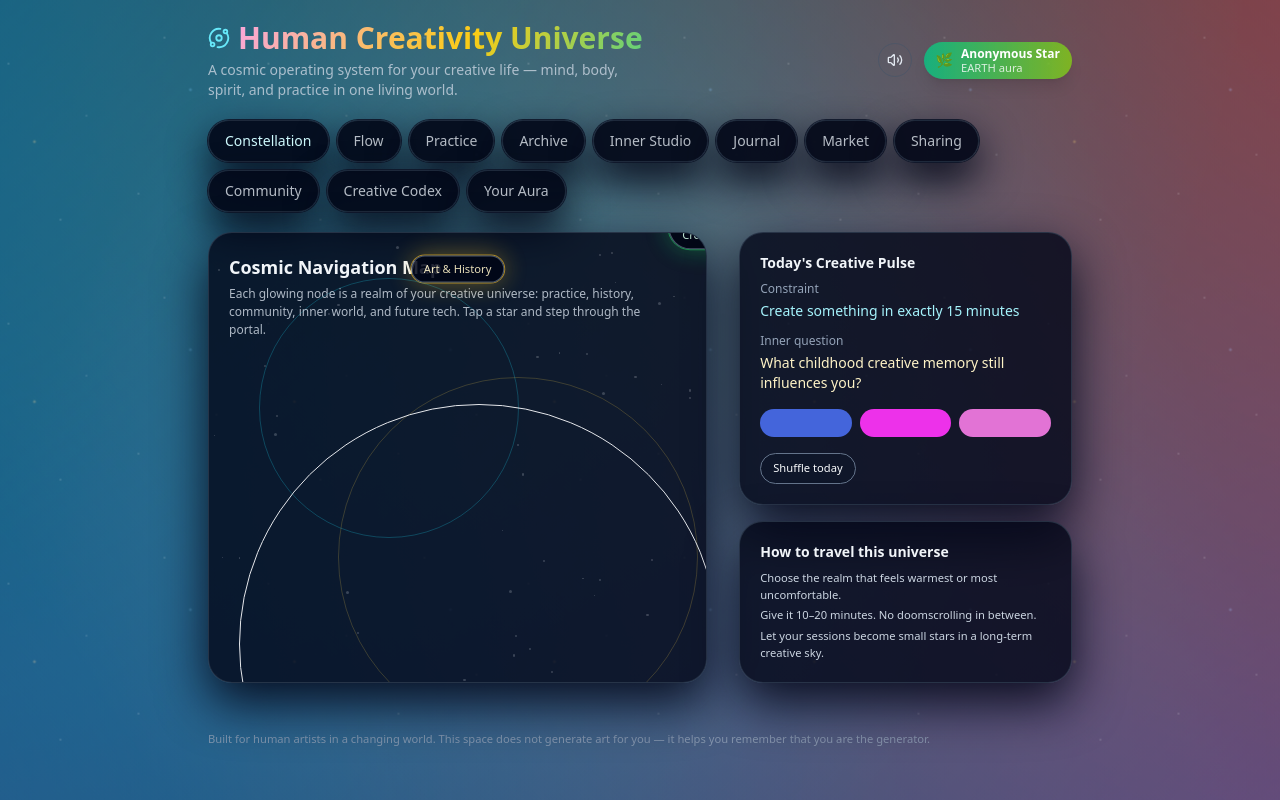
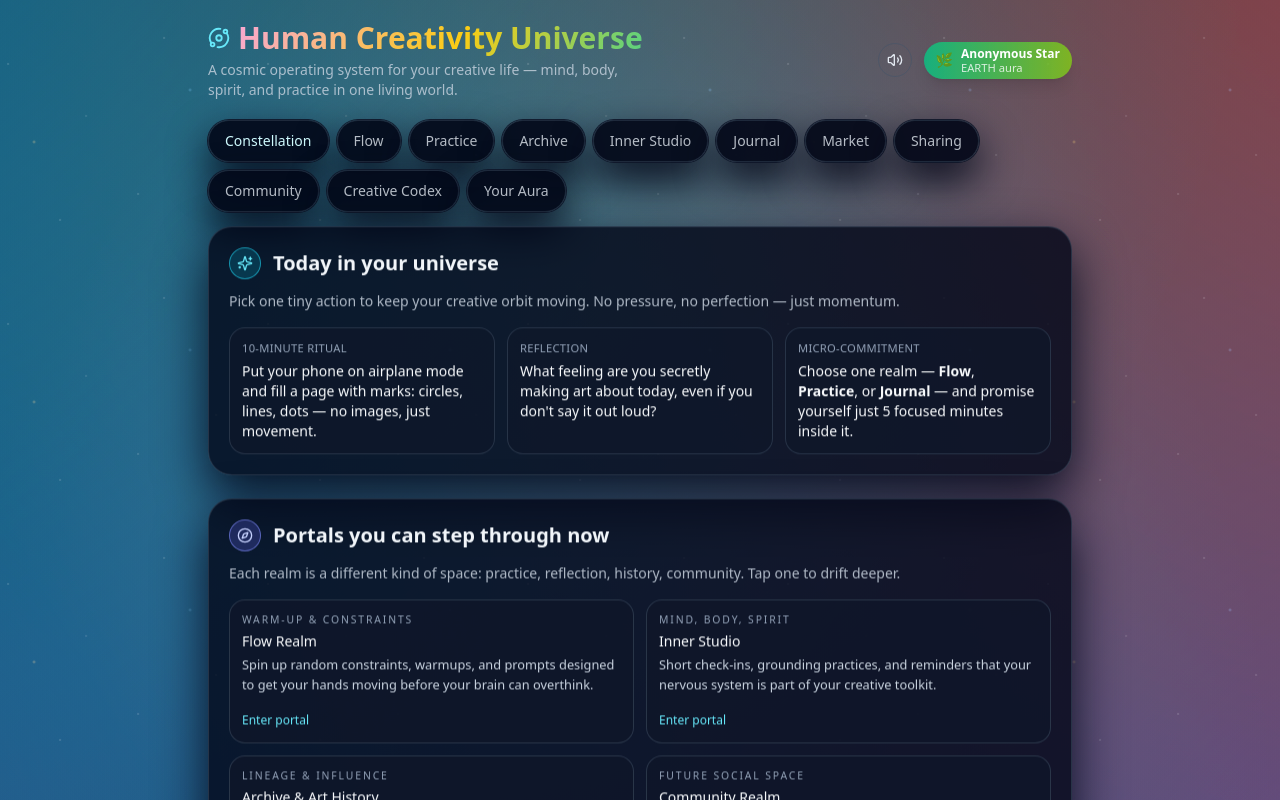
Before and after one commit to Dacolon/Human-Creativity, a Next.js app: page / in a window 1280 px wide. Shown: the top 800 px of the page. Built offline with nearby package versions, Linux system fonts and the light colour scheme.

Commit message:
Update page.tsx

```diff
--- a/app/page.tsx
+++ b/app/page.tsx
@@ -1,213 +1,186 @@
 'use client';
 
-import React from 'react';
 import { motion } from 'framer-motion';
+import { Compass, Clock, Sparkles, PenTool } from 'lucide-react';
 import Link from 'next/link';
-import { constraints, challenges } from '../data/constants';
-import { generateRandomColor } from '../utils/colors';
 
-type Star = {
-  x: number;
-  y: number;
-  size: number;
-  delay: number;
+const floatTransition = {
+  duration: 10,
+  repeat: Infinity,
+  repeatType: 'reverse' as const,
+  ease: 'easeInOut' as const
 };
 
-const nodes = [
-  { href: '/flow', label: 'Flow', ring: 'cyan' },
-  { href: '/practice', label: 'Practice', ring: 'emerald' },
-  { href: '/museum', label: 'Archive', ring: 'gold' },
-  { href: '/wellbeing', label: 'Inner Studio', ring: 'rose' },
-  { href: '/market', label: 'Market', ring: 'cyan' },
-  { href: '/marketing', label: 'Sharing', ring: 'gold' },
-  { href: '/community', label: 'Community', ring: 'emerald' },
-  { href: '/codex', label: 'Creative Codex', ring: 'rose' },
-  { href: '/codex/funding', label: 'Funding', ring: 'cyan' },
-  { href: '/codex/art-history', label: 'Art & History', ring: 'gold' },
-  { href: '/codex/ai-creation', label: 'AI & Creation', ring: 'emerald' },
-  { href: '/codex/isolation', label: 'Solitude', ring: 'rose' }
-];
+export default function HomePage() {
+  return (
+    <div className="space-y-5 pb-4">
+      {/* Row 1: Today in your universe */}
+      <motion.section
+        className="card float-slow"
+        initial={{ opacity: 0, y: 12 }}
+        animate={{ opacity: 1, y: 0 }}
+        transition={{ duration: 0.6, ease: 'easeOut' }}
+      >
+        <div className="flex items-center gap-3 mb-3">
+          <div className="inline-flex h-8 w-8 items-center justify-center rounded-full bg-cyan-500/20 border border-cyan-400/60">
+            <Sparkles size={16} className="text-cyan-300" />
+          </div>
+          <h2 className="cosmic-section-title font-space">
+            Today in your universe
+          </h2>
+        </div>
+        <p className="cosmic-subtle mb-4">
+          Pick one tiny action to keep your creative orbit moving. No pressure,
+          no perfection — just momentum.
+        </p>
 
-function pick(seed: number, arr: string[]) {
-  return arr[Math.abs(Math.floor(Math.sin(seed) * 10000)) % arr.length];
+        <div className="grid gap-3 md:grid-cols-3">
+          <div className="rounded-2xl bg-slate-900/70 border border-slate-700/70 p-3">
+            <p className="text-[0.7rem] uppercase tracking-wide text-slate-400 mb-1">
+              10-minute ritual
+            </p>
+            <p className="text-sm text-slate-50">
+              Put your phone on airplane mode and fill a page with marks:
+              circles, lines, dots — no images, just movement.
+            </p>
+          </div>
+          <div className="rounded-2xl bg-slate-900/70 border border-slate-700/70 p-3">
+            <p className="text-[0.7rem] uppercase tracking-wide text-slate-400 mb-1">
+              Reflection
+            </p>
+            <p className="text-sm text-slate-50">
+              What feeling are you secretly making art about today, even if you
+              don&apos;t say it out loud?
+            </p>
+          </div>
+          <div className="rounded-2xl bg-slate-900/70 border border-slate-700/70 p-3">
+            <p className="text-[0.7rem] uppercase tracking-wide text-slate-400 mb-1">
+              Micro-commitment
+            </p>
+            <p className="text-sm text-slate-50">
+              Choose one realm — <span className="font-semibold">Flow</span>,{' '}
+              <span className="font-semibold">Practice</span>, or{' '}
+              <span className="font-semibold">Journal</span> — and promise
+              yourself just 5 focused minutes inside it.
+            </p>
+          </div>
+        </div>
+      </motion.section>
+
+      {/* Row 2: Quick portals into other realms */}
+      <motion.section
+        className="card float-delay"
+        initial={{ opacity: 0, y: 16 }}
+        animate={{ opacity: 1, y: 0 }}
+        transition={{ duration: 0.7, ease: 'easeOut', delay: 0.05 }}
+      >
+        <div className="flex items-center gap-3 mb-3">
+          <div className="inline-flex h-8 w-8 items-center justify-center rounded-full bg-indigo-500/25 border border-indigo-400/60">
+            <Compass size={16} className="text-indigo-200" />
+          </div>
+          <h2 className="cosmic-section-title font-space">
+            Portals you can step through now
+          </h2>
+        </div>
+        <p className="cosmic-subtle mb-4">
+          Each realm is a different kind of space: practice, reflection,
+          history, community. Tap one to drift deeper.
+        </p>
+
+        <div className="grid gap-3 md:grid-cols-2">
+          <FloatingPortalCard
+            href="/flow"
+            title="Flow Realm"
+            tag="Warm-up & constraints"
+            description="Spin up random constraints, warmups, and prompts designed to get your hands moving before your brain can overthink."
+          />
+          <FloatingPortalCard
+            href="/wellbeing"
+            title="Inner Studio"
+            tag="Mind, body, spirit"
+            description="Short check-ins, grounding practices, and reminders that your nervous system is part of your creative toolkit."
+          />
+          <FloatingPortalCard
+            href="/museum"
+            title="Archive & Art History"
+            tag="Lineage & influence"
+            description="Reflect on art you love, understand why it hits you, and place your own work inside a much bigger human story."
+          />
+          <FloatingPortalCard
+            href="/community"
+            title="Community Realm"
+            tag="Future social space"
+            description="A future home for other humans building their creative life. For now, a reminder: you are not doing this alone."
+          />
+        </div>
+      </motion.section>
+
+      {/* Row 3: Journal invite */}
+      <motion.section
+        className="card float-slower"
+        initial={{ opacity: 0, y: 18 }}
+        animate={{ opacity: 1, y: 0 }}
+        transition={{ duration: 0.8, ease: 'easeOut', delay: 0.1 }}
+      >
+        <div className="flex items-center gap-3 mb-3">
+          <div className="inline-flex h-8 w-8 items-center justify-center rounded-full bg-emerald-500/20 border border-emerald-400/60">
+            <PenTool size={16} className="text-emerald-200" />
+          </div>
+          <h2 className="cosmic-section-title font-space">
+            A quiet orbit for your thoughts
+          </h2>
+        </div>
+        <p className="cosmic-subtle mb-4">
+          This universe isn&apos;t about output for social media. It&apos;s about
+          you having a private, honest place to talk to yourself as an artist.
+        </p>
+
+        <div className="flex flex-col md:flex-row md:items-center md:justify-between gap-3">
+          <p className="text-sm text-slate-50 md:max-w-md">
+            Open the <span className="font-semibold">Journal Realm</span> and
+            write for three minutes about what you&apos;re really trying to say
+            with your work right now. No polishing, no audience, no algorithm.
+          </p>
+          <Link href="/journal" className="md:shrink-0">
+            <button className="inline-flex items-center gap-2 rounded-full bg-emerald-500/90 hover:bg-emerald-400 text-slate-950 font-semibold text-sm px-4 py-2.5 shadow-[0_16px_40px_rgba(16,185,129,0.5)] transition-transform hover:-translate-y-[1px]">
+              <Clock size={16} />
+              Enter Journal Realm
+            </button>
+          </Link>
+        </div>
+      </motion.section>
+    </div>
+  );
 }
 
-export default function HomePage() {
-  const [seed, setSeed] = React.useState(() => Date.now());
-
-  const constraint = pick(seed, constraints);
-  const challenge = pick(seed + 1, challenges);
-  const miniPalette = [
-    generateRandomColor(),
-    generateRandomColor(),
-    generateRandomColor()
-  ];
-
-  const stars = React.useMemo<Star[]>(
-    () =>
-      Array.from({ length: 42 }).map((_, i) => ({
-        x: Math.random() * 100,
-        y: Math.random() * 100,
-        size: 1 + Math.random() * 2,
-        delay: Math.random() * 8 + i * 0.05
-      })),
-    []
-  );
+function FloatingPortalCard(props: {
+  href: string;
+  title: string;
+  tag: string;
+  description: string;
+}) {
+  const { href, title, tag, description } = props;
 
   return (
-    <div className="grid md:grid-cols-[1.5fr_1fr] gap-8 items-stretch">
-      {/* LEFT: Cosmic Star Map */}
-      <section className="card relative overflow-hidden min-h-[320px]">
-        {/* starfield */}
-        <div className="absolute inset-0 pointer-events-none">
-          {stars.map((star, i) => (
-            <motion.div
-              key={i}
-              className="absolute rounded-full bg-slate-100"
-              style={{
-                left: `${star.x}%`,
-                top: `${star.y}%`,
-                width: star.size,
-                height: star.size,
-                opacity: 0.4
-              }}
-              animate={{ opacity: [0.1, 0.8, 0.2] }}
-              transition={{
-                duration: 6 + (i % 4),
-                delay: star.delay,
-                repeat: Infinity,
-                ease: 'easeInOut'
-              }}
-            />
-          ))}
-
-          {/* orbiting halo rings */}
-          <motion.div
-            className="absolute rounded-full border border-cyan-400/25"
-            style={{ width: 260, height: 260, top: '10%', left: '10%' }}
-            animate={{ rotate: [0, 360] }}
-            transition={{ duration: 55, repeat: Infinity, ease: 'linear' }}
-          />
-          <motion.div
-            className="absolute rounded-full border border-amber-300/20"
-            style={{ width: 360, height: 360, top: '32%', left: '26%' }}
-            animate={{ rotate: [360, 0] }}
-            transition={{ duration: 70, repeat: Infinity, ease: 'linear' }}
-          />
-          <motion.div
-            className="absolute rounded-full border border-emerald-300/18"
-            style={{ width: 480, height: 480, top: '38%', left: '6%' }}
-            animate={{ rotate: [0, -360] }}
-            transition={{ duration: 90, repeat: Infinity, ease: 'linear' }}
-          />
-        </div>
-
-        <div className="relative z-10 h-full flex flex-col">
-          <div className="mb-4">
-            <h2 className="text-lg font-semibold text-slate-100">
-              Cosmic Navigation Map
-            </h2>
-            <p className="text-[0.75rem] text-slate-300/85 max-w-md mt-1">
-              Each glowing node is a realm of your creative universe: practice,
-              history, community, inner world, and future tech. Tap a star and
-              step through the portal.
-            </p>
-          </div>
-
-          <div className="relative flex-1">
-            {nodes.map((node, index) => {
-              const angle = (index / nodes.length) * Math.PI * 2;
-              const radius = 80 + (index % 3) * 28;
-              const x = 50 + Math.cos(angle) * radius;
-              const y = 52 + Math.sin(angle) * radius;
-
-              const ringGlow =
-                node.ring === 'cyan'
-                  ? 'shadow-[0_0_0_1px_rgba(34,211,238,0.7),0_0_26px_rgba(34,211,238,0.45)] text-cyan-100'
-                  : node.ring === 'gold'
-                  ? 'shadow-[0_0_0_1px_rgba(251,191,36,0.7),0_0_26px_rgba(251,191,36,0.45)] text-amber-100'
-                  : node.ring === 'emerald'
-                  ? 'shadow-[0_0_0_1px_rgba(34,197,94,0.7),0_0_26px_rgba(34,197,94,0.45)] text-emerald-100'
-                  : 'shadow-[0_0_0_1px_rgba(244,114,182,0.7),0_0_26px_rgba(244,114,182,0.45)] text-rose-100';
-
-              return (
-                <motion.div
-                  key={node.href}
-                  className="absolute"
-                  style={{
-                    left: `${x}%`,
-                    top: `${y}%`,
-                    transform: 'translate(-50%, -50%)'
-                  }}
-                  whileHover={{ scale: 1.16 }}
-                  whileTap={{ scale: 0.94 }}
-                  transition={{ type: 'spring', stiffness: 280, damping: 20 }}
-                >
-                  <Link href={node.href}>
-                    <motion.div
-                      className={`rounded-full px-3 py-1 text-[0.7rem] bg-slate-950/95 border border-slate-500/80 ${ringGlow}`}
-                      animate={{
-                        y: [0, index % 2 === 0 ? -4 : 4, 0],
-                        opacity: [0.8, 1, 0.9]
-                      }}
-                      transition={{
-                        duration: 6 + (index % 4),
-                        repeat: Infinity,
-                        ease: 'easeInOut'
-                      }}
-                    >
-                      {node.label}
-                    </motion.div>
-                  </Link>
-                </motion.div>
-              );
-            })}
-          </div>
-        </div>
-      </section>
-
-      {/* RIGHT: Daily Pulse / Ritual */}
-      <section className="space-y-4">
-        <div className="card">
-          <h3 className="text-sm font-semibold text-slate-100 mb-2">
-            Today&apos;s Creative Pulse
-          </h3>
-          <p className="text-xs text-slate-400 mb-1">Constraint</p>
-          <p className="text-sm text-cyan-200 mb-3">{constraint}</p>
-          <p className="text-xs text-slate-400 mb-1">Inner question</p>
-          <p className="text-sm text-amber-100 mb-4">{challenge}</p>
-
-          <div className="flex gap-2 mt-2">
-            {miniPalette.map((c, i) => (
-              <div
-                key={i}
-                className="flex-1 h-7 rounded-full"
-                style={{ background: c }}
-              />
-            ))}
-          </div>
-
-          <button
-            onClick={() => setSeed(Date.now())}
-            className="mt-4 inline-flex items-center gap-2 px-3 py-1.5 rounded-full bg-slate-900/90 border border-slate-500 text-[0.7rem]"
-          >
-            Shuffle today
-          </button>
-        </div>
-
-        <div className="card">
-          <h3 className="text-sm font-semibold text-slate-100 mb-2">
-            How to travel this universe
-          </h3>
-          <ul className="text-[0.7rem] text-slate-300 space-y-1">
-            <li>Choose the realm that feels warmest or most uncomfortable.</li>
-            <li>Give it 10–20 minutes. No doomscrolling in between.</li>
-            <li>
-              Let your sessions become small stars in a long-term creative sky.
-            </li>
-          </ul>
-        </div>
-      </section>
-    </div>
+    <motion.div
+      whileHover={{ y: -4, scale: 1.01 }}
+      transition={{ type: 'spring', stiffness: 220, damping: 20 }}
+      className="rounded-2xl bg-slate-900/80 border border-slate-700/75 p-3 flex flex-col justify-between"
+    >
+      <div>
+        <p className="text-[0.65rem] uppercase tracking-[0.18em] text-slate-400 mb-1">
+          {tag}
+        </p>
+        <h3 className="text-sm font-space text-slate-50 mb-1">{title}</h3>
+        <p className="text-[0.8rem] text-slate-300">{description}</p>
+      </div>
+      <div className="mt-3">
+        <Link href={href}>
+          <span className="inline-flex items-center gap-1 text-[0.75rem] font-medium text-cyan-300 hover:text-cyan-200">
+            Enter portal
+          </span>
+        </Link>
+      </div>
+    </motion.div>
   );
-   }
+}
```
